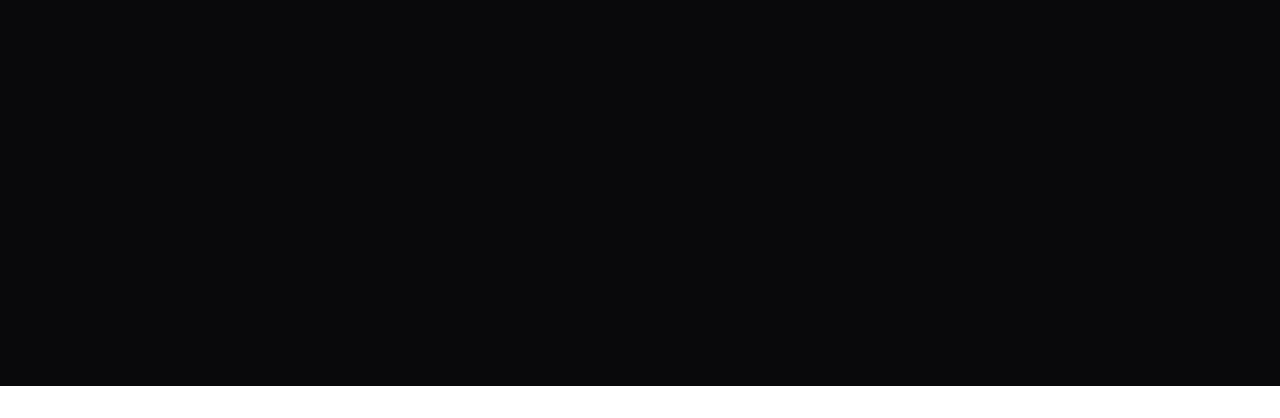
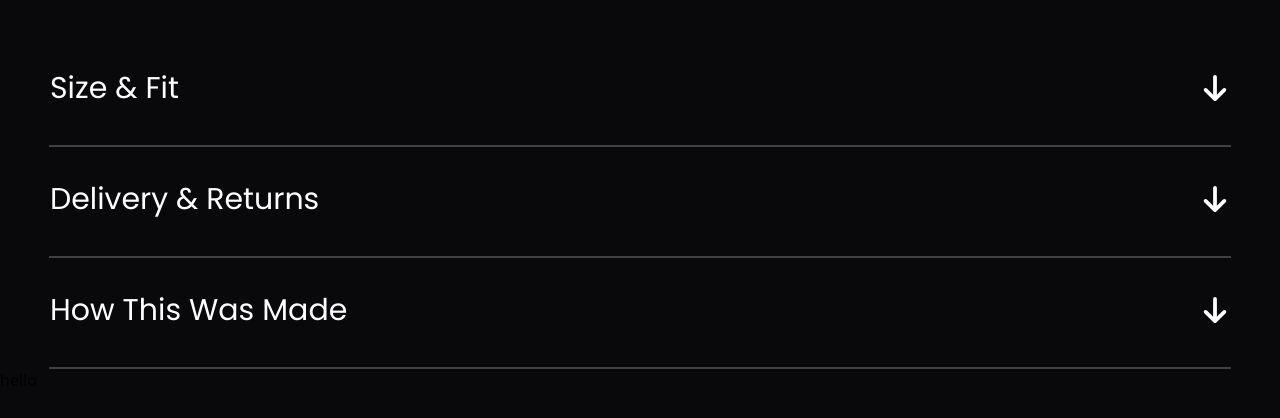
Before and after one commit to JayShende/Eclypse-Assingment, a React (Vite) app in the folder Frontend/: page / in a window 1280 px wide. Shown: the part 3867-4285 px from the top of the page. Before the commit the page ends 4253 px from the top, so only its background shows below. Built offline with nearby package versions, Linux system fonts and the light colour scheme.

Commit message:
added the product info section

```diff
--- a/Frontend/src/App.tsx
+++ b/Frontend/src/App.tsx
@@ -2,6 +2,7 @@
 import HeroSection2 from "./components/hero-2"
 import HeroSection from "./components/hero-section"
 import NavBarComponent from "./components/navbar"
+import ProductInfo from "./components/product-info"
 import ProductShop from "./components/product-shop"
 import Random from "./components/randomspace"
 
@@ -16,6 +17,7 @@
        <HeroSection2/>
        <GridSection/>
        <ProductShop/>
+       <ProductInfo/>
       <Random/>
     </div>
   )
--- /dev/null
+++ b/Frontend/src/components/product-info.tsx
@@ -0,0 +1,33 @@
+import { FaArrowDown } from "react-icons/fa6";
+const ProductInfo = () => {
+  return (
+    <div className=" mx-[50px] mt-[184px]">
+      <div className="flex justify-between items-center">
+        <span className="text-3xl text-white font-normal font-Poppins ">
+          Size & Fit
+        </span>
+        <FaArrowDown className="text-white text-3xl" />
+      </div>
+      <div className="w-full h-0  outline-1 outline-offset-[-0.50px] outline-neutral-700 mt-[40px]"></div>
+
+      <div className="flex justify-between items-center mt-[75px]">
+        <span className="text-3xl text-white font-normal font-Poppins ">
+          Delivery & Returns
+        </span>
+        <FaArrowDown className="text-white text-3xl" />
+      </div>
+      <div className="w-full h-0  outline-1 outline-offset-[-0.50px] outline-neutral-700 mt-[40px]"></div>
+      <div className="flex justify-between items-center mt-[75px]">
+        <span className="text-3xl text-white font-normal font-Poppins ">
+          How This Was Made
+        </span>
+        <FaArrowDown className="text-white text-3xl" />
+      </div>
+      <div className="w-full h-0  outline-1 outline-offset-[-0.50px] outline-neutral-700 mt-[40px]"></div>
+    </div>
+
+
+  );
+};
+
+export default ProductInfo;
```
